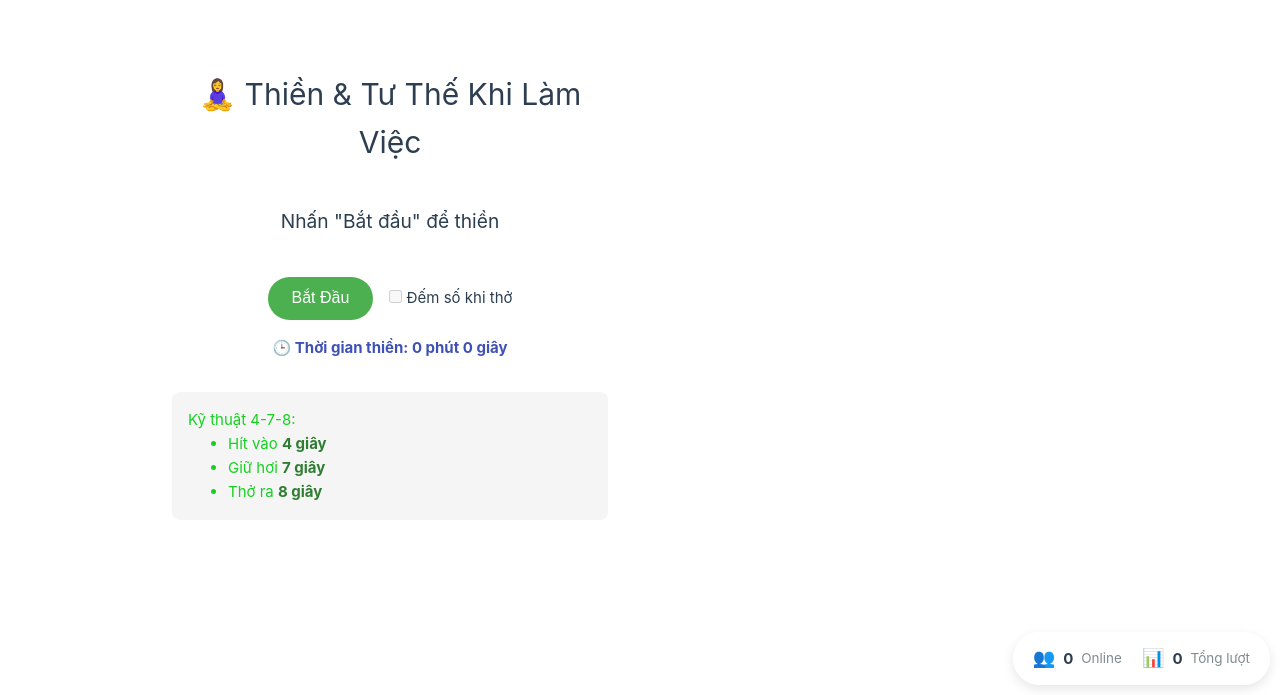
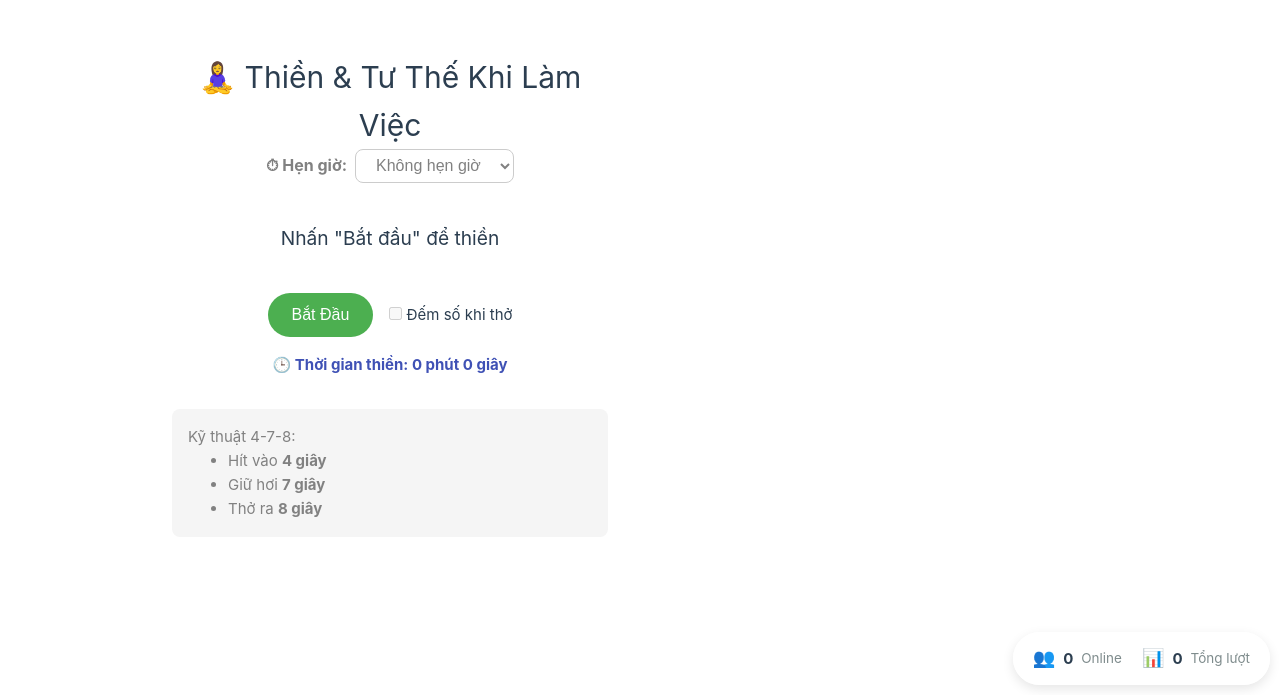
Before and after one commit to hoangthach1402/reminder, a Vue app: page / in a window 1280 px wide. Shown: the part 105-800 px from the top of the page. Built offline with nearby package versions, Linux system fonts and the light colour scheme; no server answers; the database is empty.

Commit message:
add timer clock

```diff
--- a/src/App.vue
+++ b/src/App.vue
@@ -28,6 +28,11 @@ let breathInterval, postureInterval, timerInterval;
 let countTimeouts = [];
 let phaseInterval;
 
+const useTimer = ref(false); // checkbox: có hẹn giờ hay không
+const meditationDuration = ref(10); // thời lượng hẹn giờ (phút)
+let timeoutStop; // timeout để dừng sau thời gian hẹn giờ
+const selectedDuration = ref(0); // phút, 0 là không hẹn giờ
+let stopAfterTimeout = null;
 // Hàm đếm số (1 -> n)
 const playCountSound = (n) => {
   if (!isActive.value || !enableCount.value) return;
@@ -112,21 +117,39 @@ const toggleSystem = () => {
     elapsedTime.value = 0;
     startBreathingCycle();
     startTimer();
+
     breathInterval = setInterval(
       startBreathingCycle,
       (BREATH_CYCLE.IN + BREATH_CYCLE.HOLD + BREATH_CYCLE.OUT) * 1000
     );
     postureInterval = setInterval(triggerPostureReminder, POSTURE_REMINDER_INTERVAL);
+
+    if (useTimer.value) {
+      timeoutStop = setTimeout(() => {
+        toggleSystem(); // tự dừng
+      }, meditationDuration.value * 60 * 1000); // đổi phút sang ms
+    }
+    if (selectedDuration.value > 0) {
+    stopAfterTimeout = setTimeout(() => {
+      isActive.value = false;
+      clearInterval(breathInterval);
+      clearInterval(postureInterval);
+      stopTimer();
+      clearPhaseInterval();
+      clearAllCountTimeouts();
+      status.value = '⏰ Đã hết thời gian thiền';
+    }, selectedDuration.value * 60 * 1000);
+  }
   } else {
     clearInterval(breathInterval);
     clearInterval(postureInterval);
     stopTimer();
     clearPhaseInterval();
     clearAllCountTimeouts();
+    clearTimeout(timeoutStop); // nếu người dùng dừng thủ công trước khi timeout
     status.value = 'Đã dừng';
   }
 };
-
 // Cleanup
 onBeforeUnmount(() => {
   clearInterval(breathInterval);
@@ -140,6 +163,17 @@ onBeforeUnmount(() => {
 <template>
   <div class="container">
     <h1>🧘‍♀️ Thiền & Tư Thế Khi Làm Việc</h1>
+    <div class="timer-select">
+  <label>⏱ Hẹn giờ:</label>
+  <select v-model="selectedDuration" :disabled="isActive">
+    <option :value="0">Không hẹn giờ</option>
+    <option :value="5">5 phút</option>
+    <option :value="10">10 phút</option>
+    <option :value="15">15 phút</option>
+    <option :value="20">20 phút</option>
+  </select>
+</div>
+
 
     <div class="status-box" :class="{ breathing: currentMode === 'breathing', posture: currentMode === 'posture' }">
       {{ status }}
@@ -213,7 +247,7 @@ button.active {
   background: #f44336;
 }
 .breath-guide {
-  color: rgb(21, 209, 33);
+  color: #818181;
   font-weight: bold;
   margin-top: 2rem;
   text-align: left;
@@ -223,7 +257,7 @@ button.active {
 }
 .breath-guide span {
   font-weight: bold;
-  color: #2e7d32;
+  color: #818181;
 }
 .meditation-time {
   font-size: 1.1rem;
@@ -250,4 +284,40 @@ button.active {
   font-weight: bold;
   color: #3f51b5;
 }
+.checkbox input[type='number'] {
+  padding: 0.3rem;
+  text-align: center;
+  border-radius: 5px;
+  border: 1px solid #ccc;
+}
+.timer-select {
+  display: flex;
+  align-items: center;
+  gap: 0.5rem;
+  justify-content: center;
+  font-size: 1rem;
+}
+
+.timer-select label {
+  font-weight: bold;
+  color: #818181;
+}
+
+.timer-select select {
+  padding: 0.4rem 1rem;
+  border-radius: 8px;
+  border: 1px solid #ccc;
+  font-size: 1rem;
+  background-color: #fff;
+  color: #818181;
+  transition: border-color 0.3s;
+}
+
+.timer-select select:disabled {
+  background-color: #f0f0f0;
+  color: #999;
+  cursor: not-allowed;
+  border-color: #ddd;
+}
+
 </style>
```
